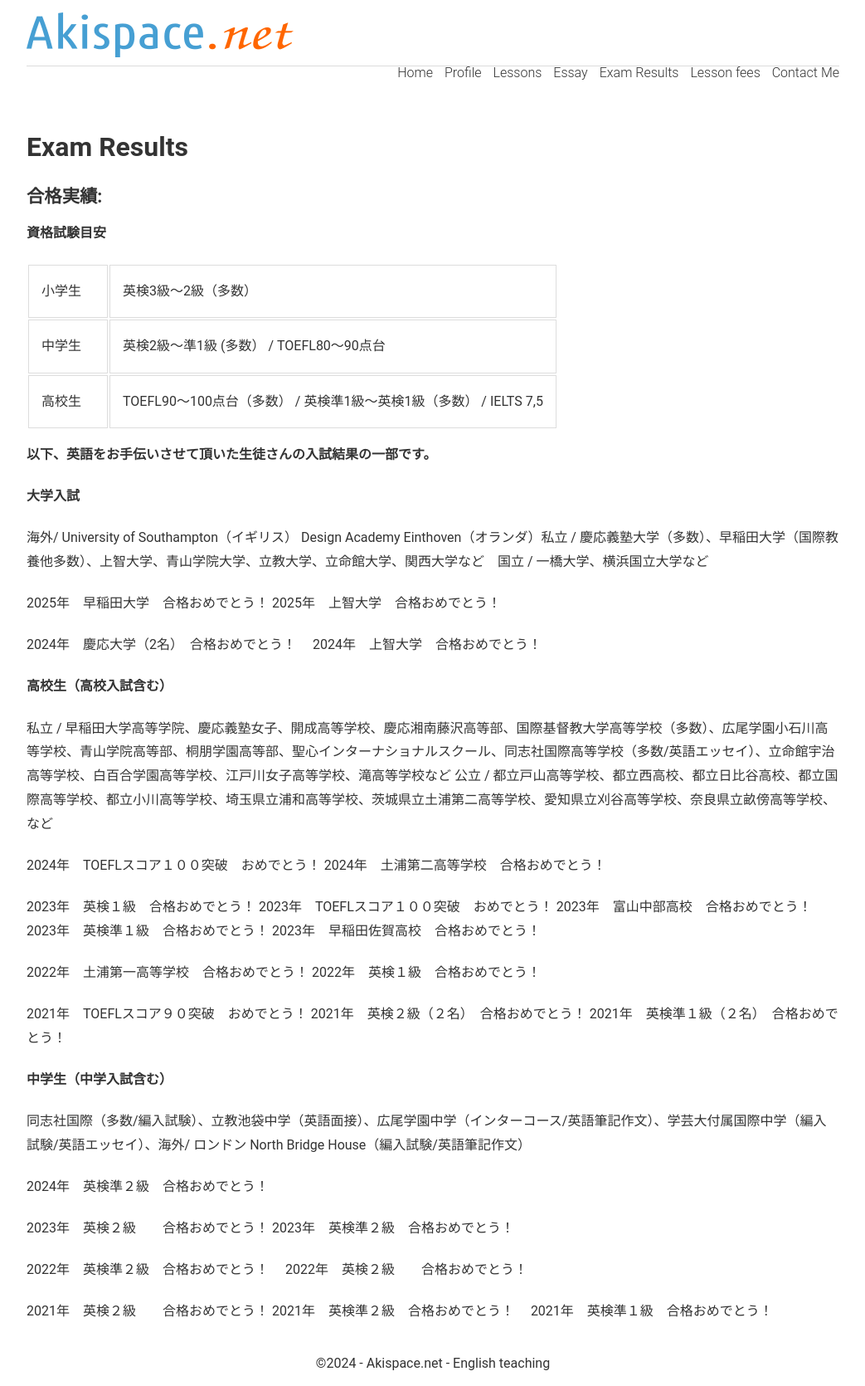
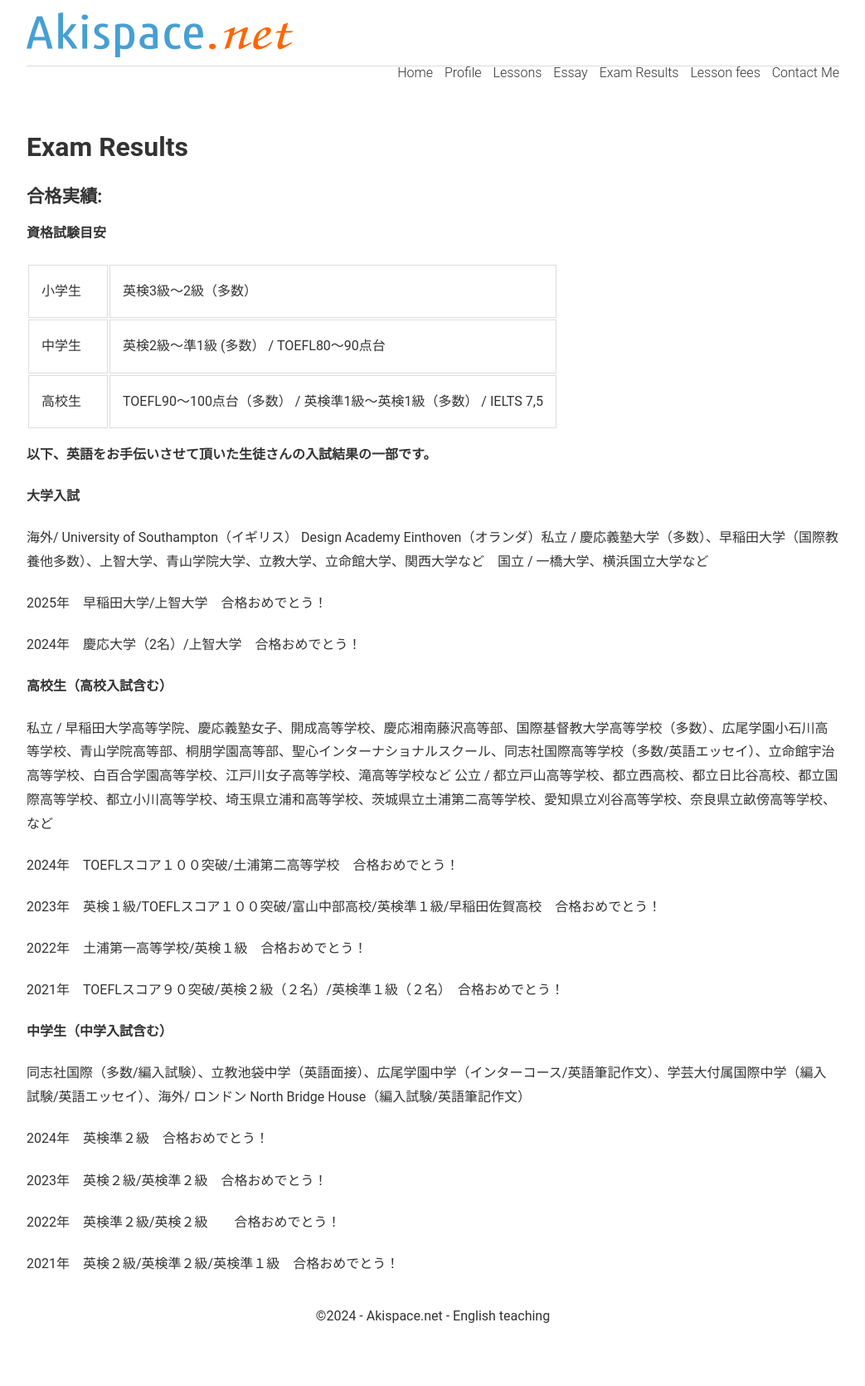
Before and after one commit to phocean/akispace, a Jekyll site: the page built from exam_results.md, in a window 1280 px wide. Shown: the whole page at 83% size, without its empty margins (118-1161 px from the left). Built offline with Jekyll 4.4.1, drawn with Linux system fonts in a browser that asks for light colours; after the commit the page ends 1613 px from its top, so only the background shows below that.

Commit message:
Update exam_results.md

```diff
--- a/exam_results.md
+++ b/exam_results.md
@@ -22,31 +22,21 @@ description: オンライン英語家庭教師　小学生から大学生まで
 
 海外/ University of Southampton（イギリス） Design Academy Einthoven（オランダ）私立 / 慶応義塾大学（多数）、早稲田大学（国際教養他多数）、上智大学、青山学院大学、立教大学、立命館大学、関西大学など　国立 / 一橋大学、横浜国立大学など
 
-2025年　早稲田大学　合格おめでとう！
-2025年　上智大学　合格おめでとう！
+2025年　早稲田大学/上智大学　合格おめでとう！
 
-2024年　慶応大学（2名）　合格おめでとう！
-2024年　上智大学　合格おめでとう！
+2024年　慶応大学（2名）/上智大学　合格おめでとう！
 
 <strong>高校生（高校入試含む）</strong>
 
 私立 / 早稲田大学高等学院、慶応義塾女子、開成高等学校、慶応湘南藤沢高等部、国際基督教大学高等学校（多数）、広尾学園小石川高等学校、青山学院高等部、桐朋学園高等部、聖心インターナショナルスクール、同志社国際高等学校（多数/英語エッセイ）、立命館宇治高等学校、白百合学園高等学校、江戸川女子高等学校、滝高等学校など   公立 / 都立戸山高等学校、都立西高校、都立日比谷高校、都立国際高等学校、都立小川高等学校、埼玉県立浦和高等学校、茨城県立土浦第二高等学校、愛知県立刈谷高等学校、奈良県立畝傍高等学校、など
 
-2024年　TOEFLスコア１００突破　おめでとう！
-2024年　土浦第二高等学校　合格おめでとう！
+2024年　TOEFLスコア１００突破/土浦第二高等学校　合格おめでとう！
 
-2023年　英検１級　合格おめでとう！
-2023年　TOEFLスコア１００突破　おめでとう！
-2023年　富山中部高校　合格おめでとう！
-2023年　英検準１級　合格おめでとう！
-2023年　早稲田佐賀高校　合格おめでとう！
+2023年　英検１級/TOEFLスコア１００突破/富山中部高校/英検準１級/早稲田佐賀高校　合格おめでとう！
 
-2022年　土浦第一高等学校　合格おめでとう！
-2022年　英検１級　合格おめでとう！
+2022年　土浦第一高等学校/英検１級　合格おめでとう！
 
-2021年　TOEFLスコア９０突破　おめでとう！
-2021年　英検２級（２名）　合格おめでとう！
-2021年　英検準１級（２名）　合格おめでとう！
+2021年　TOEFLスコア９０突破/英検２級（２名）/英検準１級（２名）　合格おめでとう！
 
 <strong>中学生（中学入試含む）</strong>
 
@@ -54,12 +44,8 @@ description: オンライン英語家庭教師　小学生から大学生まで
 
 2024年　英検準２級　合格おめでとう！
 
-2023年　英検２級　　合格おめでとう！
-2023年　英検準２級　合格おめでとう！
+2023年　英検２級/英検準２級　合格おめでとう！
 
-2022年　英検準２級　合格おめでとう！
-2022年　英検２級　　合格おめでとう！
+2022年　英検準２級/英検２級　　合格おめでとう！
 
-2021年　英検２級　　合格おめでとう！
-2021年　英検準２級　合格おめでとう！
-2021年　英検準１級　合格おめでとう！
+2021年　英検２級/英検準２級/英検準１級　合格おめでとう！
```
